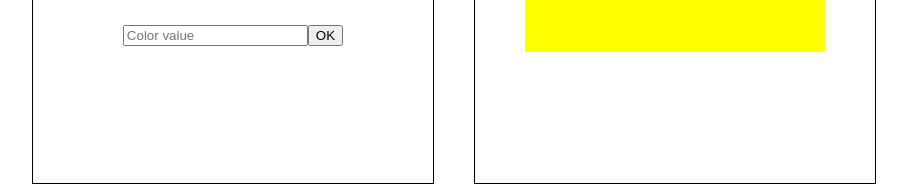
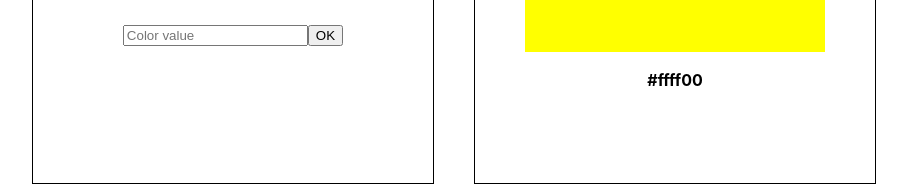
Before and after one commit to yjfnyc/react-color-selector, a React (Create React App) app: page / in a window 1280 px wide. Shown: the part 430-615 px from the top of the page, without its empty margins (186-1093 px from the left). Built offline with nearby package versions, Linux system fonts and the light colour scheme.

Commit message:
added color label component to display color code text

```diff
--- a/src/components/SelectedColor/ColorBoard.js
+++ b/src/components/SelectedColor/ColorBoard.js
@@ -1,8 +1,6 @@
 import React from 'react';
 
-
 function ColorBoard({colorCode}) {
-    console.log("color code in color board: ", colorCode)
     let style = {
         width: 300,
         height: 300,
@@ -13,7 +11,6 @@ function ColorBoard({colorCode}) {
 
     return (
         <div style={style} className="ColorBoard">
-
         </div>
     );
 }
--- /dev/null
+++ b/src/components/SelectedColor/ColorLabel.js
@@ -0,0 +1,15 @@
+import React from 'react';
+
+function ColorLabel({colorCode}){
+    let style={
+        marginTop: "18px",
+        fontWeight: "bolder"
+    };
+    return (
+    <div style={style} className="ColorLabel">
+        #{colorCode}
+    </div>
+    );
+}
+
+export default ColorLabel;
--- a/src/components/SelectedColor/SelectedColor.js
+++ b/src/components/SelectedColor/SelectedColor.js
@@ -1,6 +1,7 @@
 import React from 'react';
 import {connect} from 'react-redux';
 import ColorBoard from './ColorBoard';
+import ColorLabel from './ColorLabel';
 
 function SelectedColor(colorCode) {
     let style={
@@ -15,6 +16,7 @@ function SelectedColor(colorCode) {
     <div style={style} className="SelectedColor">
       <h2>Selected Color</h2>
       <ColorBoard {...colorCode} />
+      <ColorLabel {...colorCode} />
     </div>
   );
 }
```
